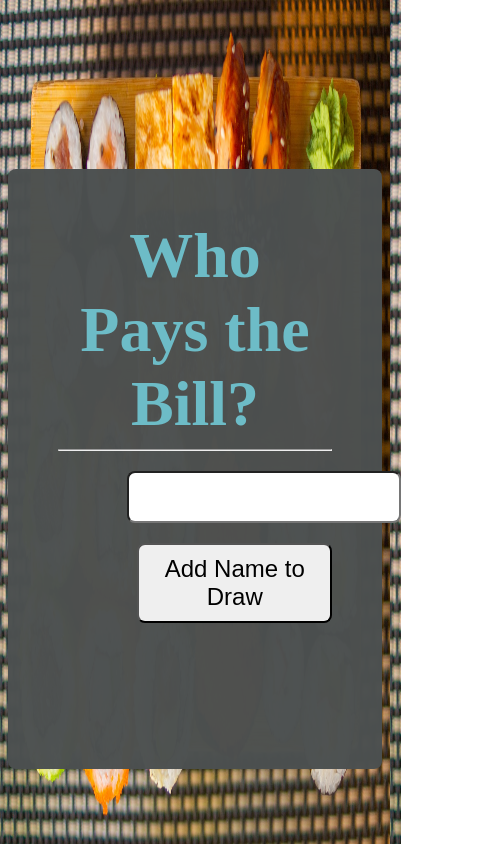
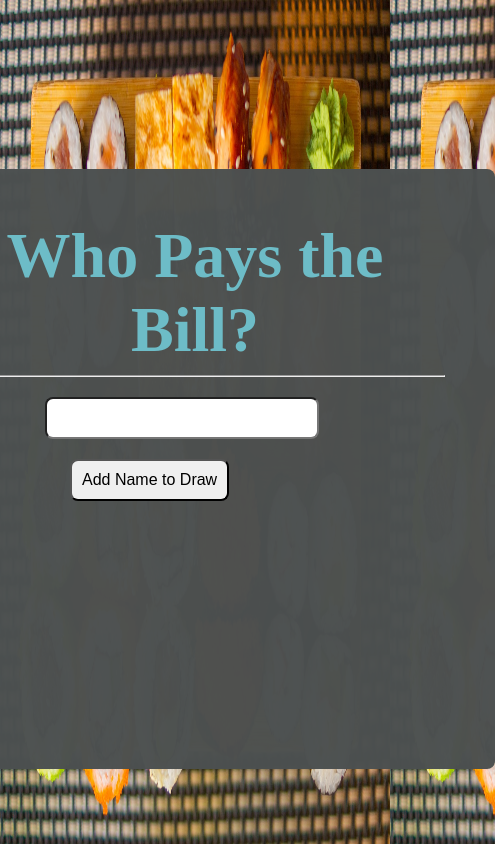
Before and after one commit to BrantKeener/who-pays-the-bills, a plain HTML site: page index.html in a window 390 px wide. Shown: the whole page, 495 px wide, since content can reach past the window. Drawn offline with Linux system fonts and the light colour scheme.

Commit message:
Add media queries to make more responsive

```diff
--- a/style.css
+++ b/style.css
@@ -56,6 +56,12 @@ form > button {
   margin-left: 29%;
 }
 
+h1, label {
+  color: rgb(109, 188, 199);
+  font-size: 4rem;
+  font-weight: bold;
+}
+
 input {
   border-radius: .5rem;
   font-size: 1.5rem;
@@ -63,17 +69,6 @@ input {
   width: 250px;
 }
 
-h1, label {
-  color: rgb(109, 188, 199);
-  font-size: 4rem;
-  font-weight: bold;
-}
-
-
-p {
-  color: white;
-  font-size: 1.7rem;
-}
 
 li {
   background-color: rgb(109, 188, 199);
@@ -84,8 +79,35 @@ li {
   margin-right: 5px;
 }
 
+p {
+  color: white;
+  font-size: 1.7rem;
+}
+
+
 ul {
   left: -25px;
   position: relative;
   height: 75px;
 }
+
+@media screen and (max-width: 950px) {
+  button, input {
+    font-size: 1rem;
+  }
+  div > button {
+    left: -10px;
+  }
+  form > button {
+    margin-left: 25%;
+  }
+  input {
+    margin-left: 20%;
+  }
+}
+
+@media screen and (max-width: 750px) {
+  .template-div {
+    width: 500px;
+  }
+}
```
